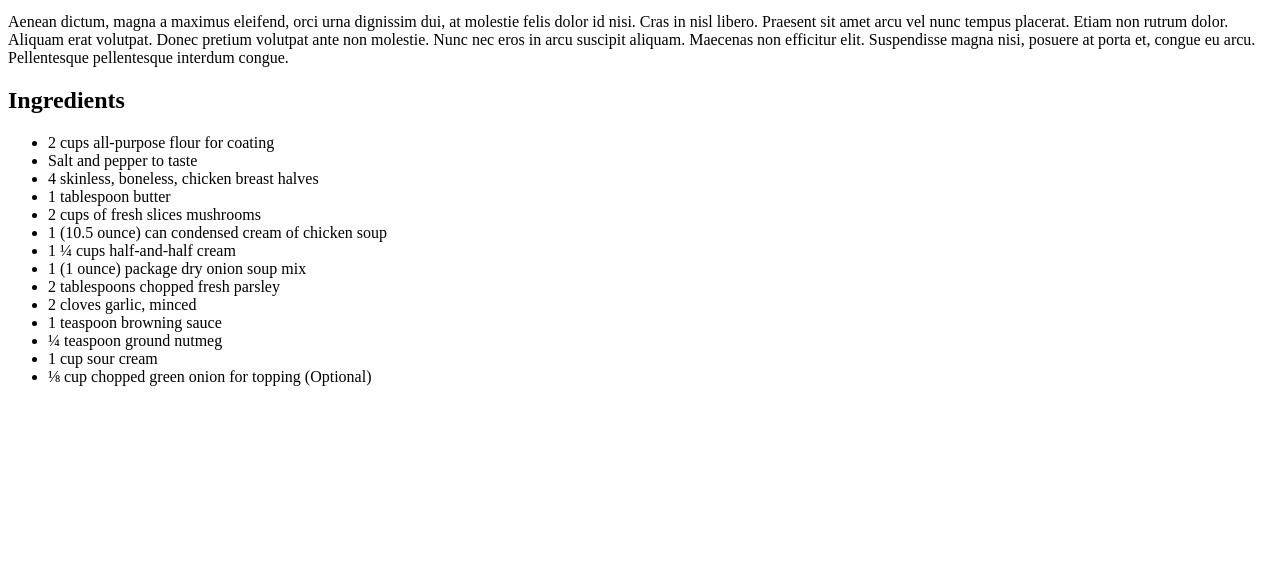
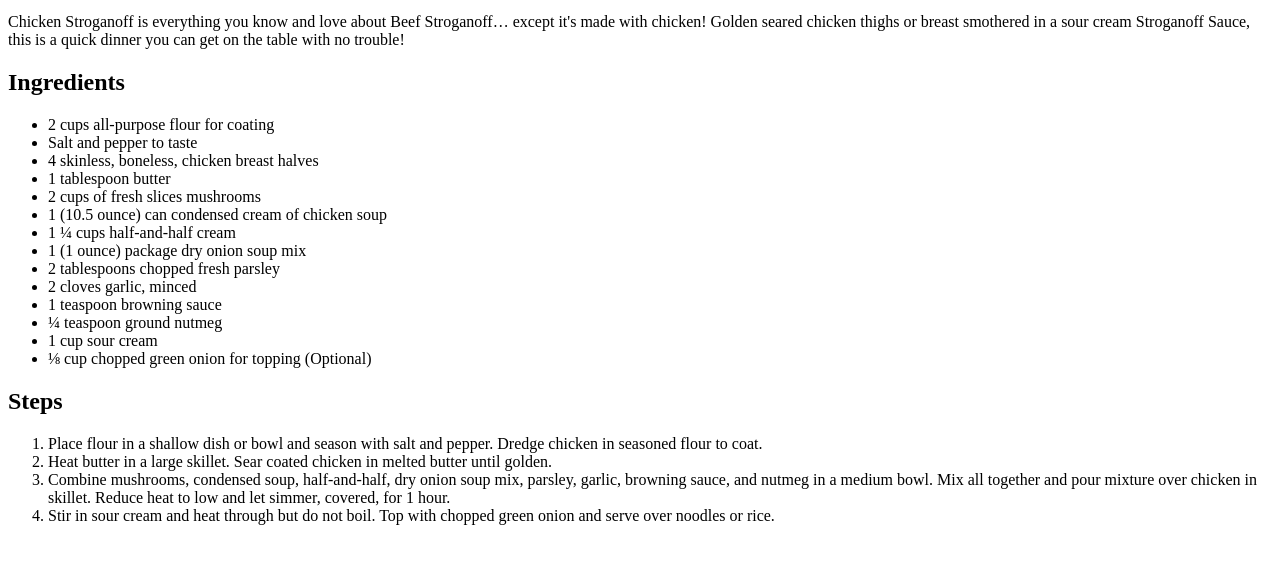
Before and after one commit to hikayke/odin-recipes, a plain HTML site: page recipes/strogonoff.html in a window 1280 px wide. Shown: the part 101-664 px from the top of the page. Drawn offline with Linux system fonts and the light colour scheme.

Commit message:
strogonoff - final recipe update Added the steps needed and replaced placeholder description with an actual one.

```diff
--- a/recipes/strogonoff.html
+++ b/recipes/strogonoff.html
@@ -8,7 +8,7 @@
     <body>
         <h1>Strogonoff</h1>
         <img src="../images/strogonoff.jpg" width="400" height="300" alt="A finished Strogonoff dish, with shoestring potatoes and rice.">
-        <p>Aenean dictum, magna a maximus eleifend, orci urna dignissim dui, at molestie felis dolor id nisi. Cras in nisl libero. Praesent sit amet arcu vel nunc tempus placerat. Etiam non rutrum dolor. Aliquam erat volutpat. Donec pretium volutpat ante non molestie. Nunc nec eros in arcu suscipit aliquam. Maecenas non efficitur elit. Suspendisse magna nisi, posuere at porta et, congue eu arcu. Pellentesque pellentesque interdum congue.</p>
+        <p>Chicken Stroganoff is everything you know and love about Beef Stroganoff… except it's made with chicken! Golden seared chicken thighs or breast smothered in a sour cream Stroganoff Sauce, this is a quick dinner you can get on the table with no trouble!</p>
         <h2>Ingredients</h2>
         <ul>
             <li>2 cups all-purpose flour for coating</li>
@@ -26,5 +26,12 @@
             <li>1 cup sour cream</li>
             <li>⅛ cup chopped green onion for topping (Optional)</li>
         </ul>
+        <h2>Steps</h2>
+        <ol>
+            <li>Place flour in a shallow dish or bowl and season with salt and pepper. Dredge chicken in seasoned flour to coat.</li>
+            <li>Heat butter in a large skillet. Sear coated chicken in melted butter until golden.</li>
+            <li>Combine mushrooms, condensed soup, half-and-half, dry onion soup mix, parsley, garlic, browning sauce, and nutmeg in a medium bowl. Mix all together and pour mixture over chicken in skillet. Reduce heat to low and let simmer, covered, for 1 hour.</li>
+            <li>Stir in sour cream and heat through but do not boil. Top with chopped green onion and serve over noodles or rice.</li>
+        </ol>
     </body>
 </html>
```
